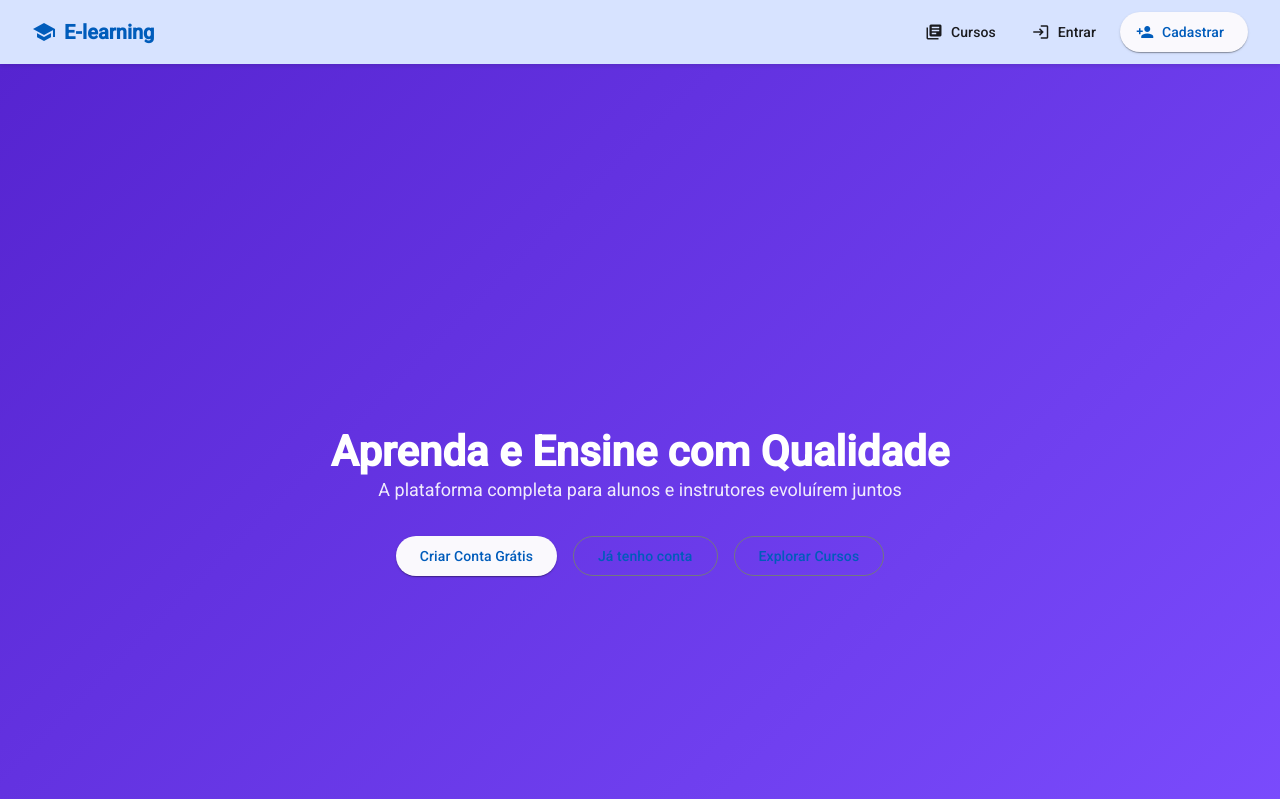
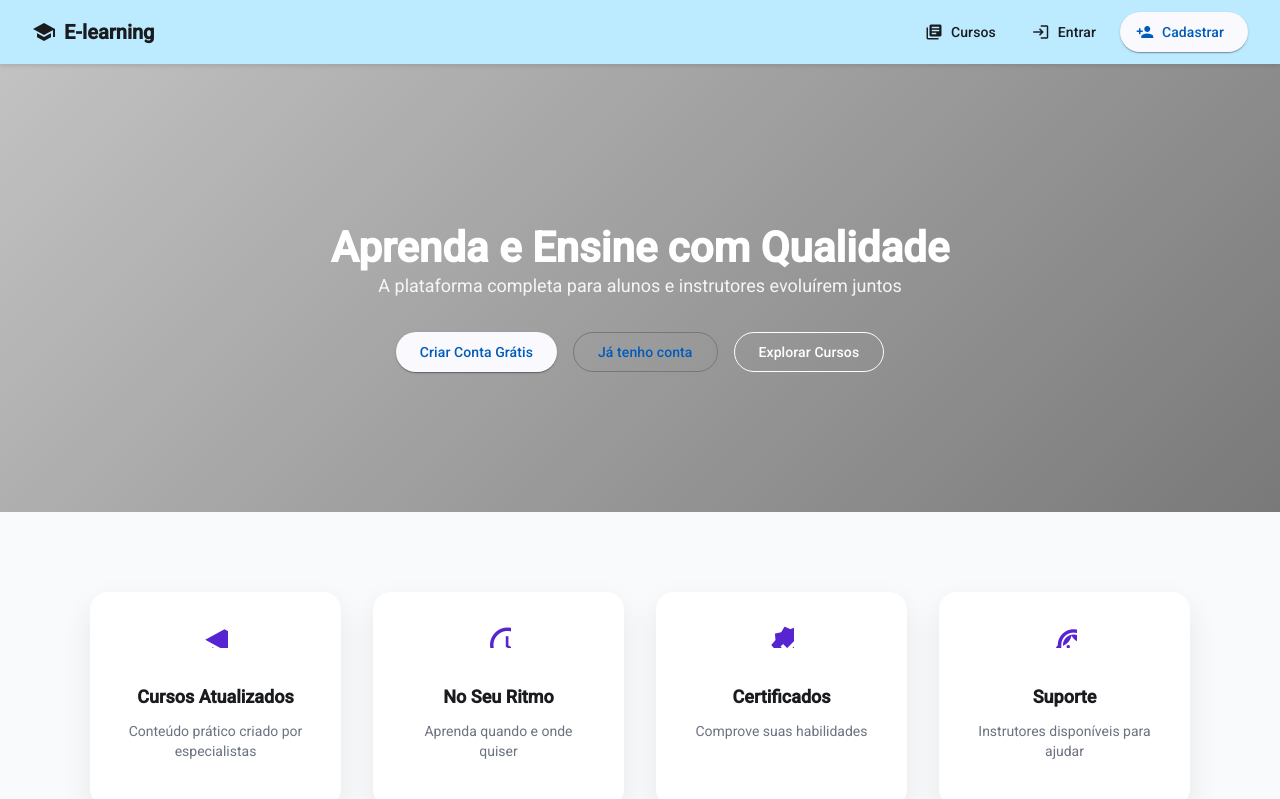
Before and after one commit to alberman3/FrontEnd-Curso-E-learning, an Angular app: page / in a window 1280 px wide. Shown: the top 799 px of the page. Built offline with nearby package versions, Linux system fonts and the light colour scheme.

Commit message:
Polimento de telas
Telas:
Inicial
Cursos
Fórum

```diff
--- a/src/app/aluno/painel-aluno/painel-aluno.scss
+++ b/src/app/aluno/painel-aluno/painel-aluno.scss
@@ -1,3 +1,8 @@
+:host {
+  display: block;
+  background: linear-gradient(135deg, #c2c2c2, #797979);
+  min-height: 100vh;
+}
 
 .painel-instrutor{
   padding: 32px;
--- a/src/app/core/painel-cursos/painel-cursos.html
+++ b/src/app/core/painel-cursos/painel-cursos.html
@@ -1,7 +1,10 @@
 
 <mat-toolbar color="primary" class="toolbar">
   <div class="toolbar-content">
-
+    <div class="brand" (click)="goToHome()">
+      <mat-icon>school</mat-icon>
+      <span>E-learning</span>
+    </div>
     <!-- Pesquisa -->
     <mat-form-field appearance="outline" class="search-field">
       <mat-label>Pesquisar curso</mat-label>
@@ -29,22 +32,24 @@
         Fórum
       </button>
 
+      @if (authService.isStudent()){
         <button
           class="tab-btn"
           routerLink="aluno"
           routerLinkActive="active">
           Painel Aluno
         </button>
+      }
 
+      @if (authService.isInstructor()){
         <button
           class="tab-btn"
           routerLink="instrutor"
           routerLinkActive="active">
-
           Painel Instrutor
         </button>
+      }
     </div>
-
   </div>
 </mat-toolbar>
 
--- a/src/app/core/painel-cursos/painel-cursos.scss
+++ b/src/app/core/painel-cursos/painel-cursos.scss
@@ -1,8 +1,16 @@
+:host {
+  display: block;
+  background: linear-gradient(135deg, #c2c2c2, #797979);
+  min-height: 100vh;
+}
+
 /* TOOLBAR */
 .toolbar {
   position: sticky;
   top: 0;
   z-index: 10;
+  background: #bceaffff;
+  height: 80px;
 }
 
 .toolbar-content {
@@ -14,6 +22,7 @@
 .search-field {
   width: 100%;
   max-width: 420px;
+  margin-top: 23px;
 }
 
 /* CONTAINER */
@@ -149,20 +158,32 @@
   background: transparent;
   border: none;
 
-  color: rgba(241, 1, 1, 0.7);
+  color: rgba(51, 69, 146, 0.7);
   font-size: 16px;
+  font-weight: 700;
   padding: 8px 16px;
   cursor: pointer;
   border-bottom: 4px solid transparent;
   transition: all 0.2s ease;
 
   &:hover {
-    color: #ffffff;
+    color: #797979;
   }
 }
 
 .tab-btn.active {
-  color: #ffffff;
+  color: #797979;
   font-weight: 600;
-  border-bottom: 3px solid #ffffff;
+  border-bottom: 3px solid #797979;
 }
+
+.brand {
+      display: flex;
+      align-items: center;
+      gap: 8px;
+      font-size: 20px;
+      font-weight: 600;
+      cursor: pointer;
+      user-select: none;
+      transition: opacity 0.2s;
+    }
--- a/src/app/core/painel-cursos/painel-cursos.ts
+++ b/src/app/core/painel-cursos/painel-cursos.ts
@@ -9,18 +9,21 @@ import { MatProgressSpinnerModule } from '@angular/material/progress-spinner';
 import { CoursesService } from '../../courses/services/courses-services';
 import { Course } from '../../courses/model/course';
 import { RouterModule } from '@angular/router';
+import { MatIconModule } from '@angular/material/icon';
+import { AuthService } from '../../auth/services/auth-services';
 
 @Component({
   selector: 'app-painel-cursos',
   standalone: true,
   imports: [
+    MatIconModule,
     CommonModule,
     MatToolbarModule,
     MatInputModule,
     MatButtonModule,
     MatCardModule,
     MatProgressSpinnerModule,
-    RouterModule
+    RouterModule,
   ],
   templateUrl: './painel-cursos.html',
   styleUrl: './painel-cursos.scss',
@@ -42,7 +45,8 @@ export class PainelCursos implements OnInit {
 
   constructor(
     private coursesService: CoursesService,
-    private router: Router
+    private router: Router,
+    public authService: AuthService
   ) {}
 
   ngOnInit(): void {
@@ -73,4 +77,8 @@ export class PainelCursos implements OnInit {
   goToCourse(courseId: number): void {
     this.router.navigate(['/cursos', courseId]);
   }
+
+  goToHome(): void {
+    this.router.navigate(['/']);
+  }
 }
--- a/src/app/core/tela-inicial/tela-inicial.html
+++ b/src/app/core/tela-inicial/tela-inicial.html
@@ -29,9 +29,12 @@
         </button>
       }
 
-      <button mat-stroked-button routerLink="/cursos">
+      <button
+        mat-stroked-button
+        class="white-button"
+        routerLink="/cursos">
         Explorar Cursos
-      </button>
+       </button>
 
     </div>
   </div>
--- a/src/app/core/tela-inicial/tela-inicial.scss
+++ b/src/app/core/tela-inicial/tela-inicial.scss
@@ -1,12 +1,11 @@
 .hero {
-  min-height: calc(100vh - 64px);
-  background: linear-gradient(135deg, #5624d0, #7c4dff);
+  min-height: calc(64vh - 64px);
+  background: linear-gradient(135deg, #c2c2c2, #797979);
   color: #fff;
   display: flex;
   align-items: center;
   justify-content: center;
   text-align: center;
-  padding: 60px 20px;
 }
 
 .hero-content {
@@ -75,6 +74,10 @@
   }
 }
 
+.white-button {
+  color: #ffffff !important;
+  border-color: #ffffff !important;
+}
 .footer {
   text-align: center;
   padding: 24px;
--- a/src/app/courses/forum/forum.html
+++ b/src/app/courses/forum/forum.html
@@ -5,7 +5,7 @@
     <header class="course-header">
   <button
     type = "button"
-    class="btn-back"
+    class="btn-new-question"
     routerLink="/cursos"
     aria-label="Voltar para o painel de cursos">
     <i class="fas fa-arrow-left" aria-hidden="true"></i>
--- a/src/app/courses/forum/forum.scss
+++ b/src/app/courses/forum/forum.scss
@@ -6,6 +6,12 @@ $text-color: #333;
 $light-gray: #f5f5f5;
 $border-color: #eee;
 $font-stack: 'Roboto', 'Arial', sans-serif;
+
+:host {
+  display: block;
+  background: linear-gradient(135deg, #c2c2c2, #797979);
+  min-height: 100vh;
+}
 
 .forum-container {
     font-family: $font-stack;
--- a/src/app/instrutor/painel-instrutor/painel-instrutor.scss
+++ b/src/app/instrutor/painel-instrutor/painel-instrutor.scss
@@ -1,7 +1,12 @@
+:host {
+  display: block;
+  background: linear-gradient(135deg, #c2c2c2, #797979);
+  min-height: 100vh;
+}
 
 .painel-instrutor{
   padding: 32px;
-  background: #f7f9fa;
+  background: #000000;
   min-height: 100vh;
 }
 .resumo {
--- a/src/app/shared/components/navbar.component.ts
+++ b/src/app/shared/components/navbar.component.ts
@@ -21,7 +21,7 @@ import { AuthService } from '../../auth/services/auth-services';
     MatDividerModule // ADICIONADO
   ],
   template: `
-    <mat-toolbar color="primary" class="navbar">
+    <mat-toolbar class="navbar">
       <div class="navbar-content">
         <!-- Logo/Brand -->
         <div class="brand" (click)="goToHome()">
@@ -51,21 +51,6 @@ import { AuthService } from '../../auth/services/auth-services';
               <mat-icon>library_books</mat-icon>
               <span>Cursos</span>
             </button>
-
-            <!-- Botão específico por role -->
-            @if (authService.isStudent()) {
-              <button mat-raised-button color="accent" routerLink="/aluno">
-                <mat-icon>dashboard</mat-icon>
-                <span>Meu Painel</span>
-              </button>
-            }
-
-            @if (authService.isInstructor()) {
-              <button mat-raised-button color="accent" routerLink="/instrutor">
-                <mat-icon>dashboard</mat-icon>
-                <span>Painel Instrutor</span>
-              </button>
-            }
 
             <!-- Menu do usuário -->
             <button mat-button [matMenuTriggerFor]="userMenu" class="user-menu-btn">
@@ -116,6 +101,7 @@ import { AuthService } from '../../auth/services/auth-services';
       top: 0;
       z-index: 1000;
       box-shadow: 0 2px 4px rgba(0,0,0,0.1);
+      background: #bceaffff;
     }
 
     .navbar-content {
```
Lines whose indentation alone changed are shown as unchanged.
